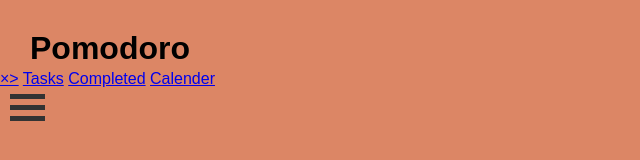
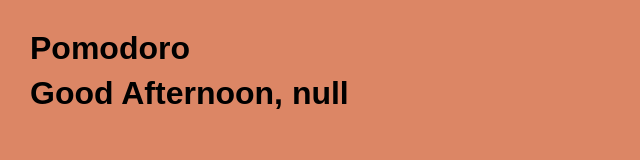
Before and after one commit to P-Revanth/Pomodoro, a plain HTML site: page home.html in a window 1280 px wide. Shown: the whole page, without its empty margins (0-640 px from the left). Drawn offline with Linux system fonts and the light colour scheme.

Commit message:
Made few changes - Display name
Signed-off-by: Revanth Peethala <rpeethal@gitam.in>

```diff
--- a/home.html
+++ b/home.html
@@ -1,26 +1,19 @@
 <!DOCTYPE html>
 <html lang="en">
+
 <head>
     <meta charset="UTF-8">
     <meta name="viewport" content="width=device-width, initial-scale=1.0">
     <link rel="stylesheet" href="styles.css">
-    <script src="script.js"></script>
+    <script src="script.js" defer></script>
     <title>Main Page</title>
 </head>
+
 <body>
     <div class="pomo">
         <h1>Pomodoro</h1>
     </div>
-    <div id="mysidebar" class="sideNav">
-        <a href="javascript:void(0)" class="closebutton" onclick="closeNavBar">&times;></a>
-        <a href="#">Tasks</a>
-        <a href="#">Completed</a>
-        <a href="#">Calender</a>
-    </div>
-    <div class="menu-icon" onclick="openNavBar()">
-        <div class="bar1"></div>
-        <div class="bar2"></div>
-        <div class="bar3"></div>
-    </div>
+    <h1 id="wish"></h1>
 </body>
+
 </html>
--- a/script.js
+++ b/script.js
@@ -9,15 +9,30 @@
     }
     else {
         error.textContent = "";
-        location.replace("home.html");
+        localStorage.setItem("name", name.value);
+        location.href = "home.html";
         return true;
     }
 }
 
+let wish = document.getElementById("wish");
+wish.textContent = "Good ";
+let time = new Date().getHours();
+if ((time > 0) && (time < 12)) {
+    wish.textContent = wish.textContent + "Morning";
+}
+else if ((time >= 12) && (time < 16)) {
+    wish.textContent = wish.textContent + "Afternoon";
+}
+else if ((time >= 16) && (time < 19)) {
+    wish.textContent = wish.textContent + "Evening";
+}
+else {
+    wish.textContent = wish.textContent + "Night";
+}
+
+let name_input = document.getElementById("input-name");
+wish.textContent = wish.textContent + ", " + localStorage.getItem("name");
 // function menu_Icon(x){
 //     x.classList.toggle("change");
 // }
-
-function openNavBar(){
-
-}
--- a/styles.css
+++ b/styles.css
@@ -90,6 +90,13 @@
     transition: 0.4s;
 }
 
+#wish {
+    margin-left: 30px;
+    margin-top: 5px;
+}
+
+
+
 /* .change .bar1 {
     transform: translate(0, 11px) rotate(-45deg);
 }
```
